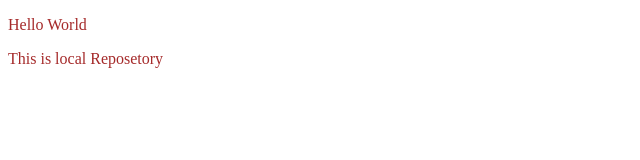
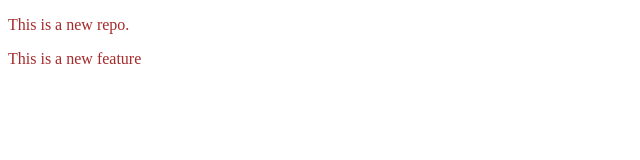
Before and after one commit to Abhi-Umale/LocalRepo, a plain HTML site: page index.html in a window 1280 px wide. Shown: the full height of the page, 0-640 px from the left. Drawn offline with Linux system fonts and the light colour scheme.

Commit message:
Add new feature

```diff
--- a/index.html
+++ b/index.html
@@ -4,12 +4,13 @@
     <meta charset="UTF-8">
     <meta name="viewport" content="width=device-width, initial-scale=1.0">
     <link rel="stylesheet" href="style.css">
-    <title>Document</title>
+    <title>Visual Code editor</title>
 </head>
 <body>
 
-    <p>Hello World</p>
-    <p>This is local Reposetory</p>
+    <p>This is a new repo.</p>
+    <p>This is a new feature</p>
+
 
 </body>
 </html>
```
